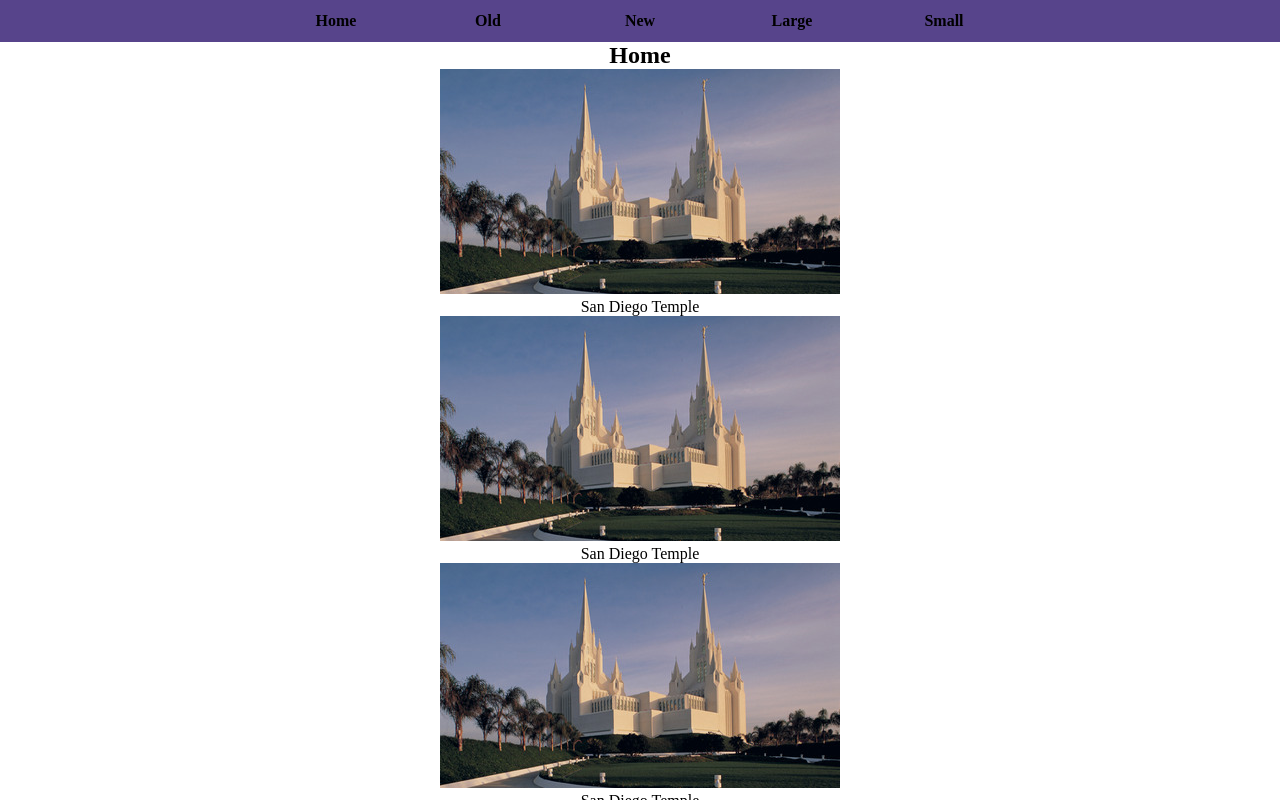
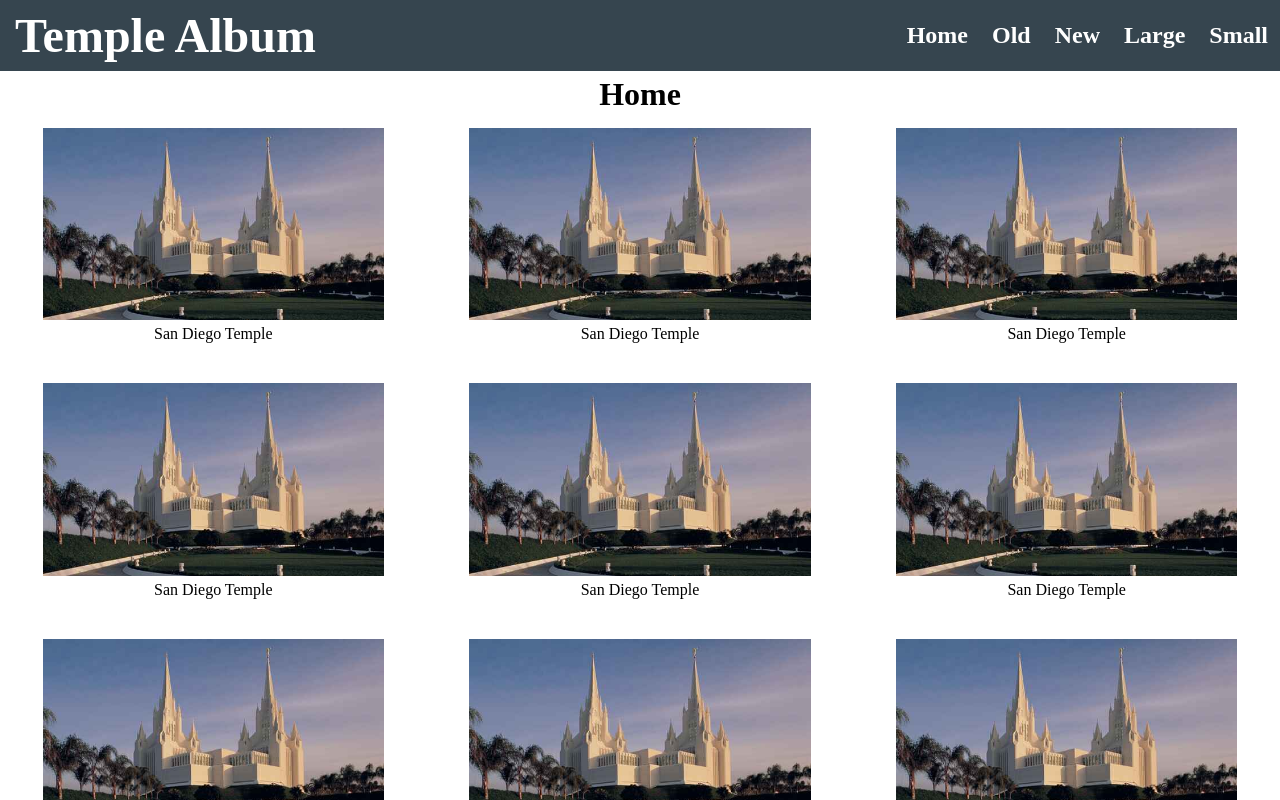
Before and after one commit to Azurelo/wdd131, a plain HTML site: page temples.html in a window 1280 px wide. Both pictures are taken after a click on the link "Home". Shown: the top 800 px of the page. Drawn offline with Linux system fonts and the light colour scheme.

Commit message:
Fixed format

```diff
--- a/scripts/temple.js
+++ b/scripts/temple.js
@@ -1,8 +1,26 @@
 const mainnav = document.querySelector('.navigation')
 const hambutton = document.querySelector('#menu');
 
-// Add a click event listender to the hamburger button and use a callback function that toggles the list element's list of classes.
 hambutton.addEventListener('click', () => {
 	mainnav.classList.toggle('show');
 	hambutton.classList.toggle('show');
 });
+
+document.addEventListener("DOMContentLoaded", function() {
+    const navigationLinks = document.querySelectorAll('.navigation a');
+
+    navigationLinks.forEach(function(link) {
+        link.addEventListener('click', function(event) {
+            event.preventDefault(); // Prevent the default link behavior
+
+            navigationLinks.forEach(function(link) {
+                link.classList.remove('active');
+            });
+
+            link.classList.add('active');
+
+            const mainTitle = document.querySelector('main h2');
+            mainTitle.textContent = link.getAttribute('title');
+        });
+    });
+});
--- a/styles/temples-large.css
+++ b/styles/temples-large.css
@@ -1,16 +1,45 @@
-@media only screen and (min-width: 40em) {
+@media only screen and (min-width: 40rem) {
+	.container{
+		display: grid;
+	grid-template-columns: repeat(2, minmax(45%, 1fr));
+	}
+}
+@media only screen and (min-width: 70rem) {
+	nav{
+		display: flex;
+		justify-content: space-between;
+		height: 71px;
+	}
+	.label{
+		display: block;
+		margin-left: 15px;
+		color: white;
+		font-size: 3rem;
+		font-weight: 700;
+		width: 60%;
+		margin-top: 8px;
+	}
 	.navigation {
 		display: flex;
+		width: 30%;
+		justify-content: flex-end;
+		align-items: center;
+		margin: 0px;
 	}
 	.navigation li {
-		display: block; /* change state in small view */
-		flex: 1 1 100%;
+		display: block;
 	}
 	.navigation a {
-		text-align: center;
+		text-align:right;
+		font-size: 1.5rem;
 	}
 	#menu {
 		display: none;
 	}
-
+	#menu h1{
+		display:block;
+	}
+	.container{
+		display: grid;
+		grid-template-columns: repeat(3, minmax(30%, 1fr));	}
 }
--- a/styles/temples.css
+++ b/styles/temples.css
@@ -9,12 +9,12 @@ main{
 }
 #menu {
 	display:flex;
-    justify-content: space-evenly;
+    justify-content: space-between;
 	font-size: 2rem;
 	font-weight:700;
 	text-decoration: none;
 	padding: .5rem .75rem;
-	background-color: rgb(69, 26, 107);
+	background-color: #36454f;
 	color: white;
     text-align: right;
 }
@@ -23,18 +23,31 @@ text-align: left;
 }
 h2{
     text-align: center;
+    font-size: 2rem;
+    margin-top: 5px;
+    margin-bottom: -5px;
 }
 figure{
-    margin: auto;
+    margin: 20px auto;
+    display: flex;
+    flex-direction: column;
+    align-items: center;
 }
 figcaption{
+    margin-top: 5px;
     text-align: center;
+}
+figure img{
+    max-width: 80%;
+    height: auto;
 }
 #menu::after {
 	content: "≡";
+    font-size: 3rem;
 }
 nav {
-	background-color: rgb(87, 68, 139);
+	background-color: #36454f;
+
 }
 .navigation {
 	list-style: none;
@@ -50,15 +63,15 @@ nav {
 	padding: .75rem;
 	text-align: center;
 	text-decoration: none;
-	color: black;
+	color: white;
 	font-weight: 700;
 	transition: 0.5s;
 	font-size: clamp(1rem, 2vmin, 1.5rem);
 }
 
 .navigation a:hover, navigation a:active {
-	color: white;
-	background-color: black;
+	color: black;
+	background-color: rgb(220, 219, 190);
 }
 
 .show li {
@@ -68,3 +81,18 @@ nav {
 #menu.show::after {
 	content: "X";
 }
+
+footer{
+    padding: 20px;
+    color: white;
+    background-color: #36454f;
+    text-align: center;
+    padding-top: 10px;
+    font-size: larger;
+}
+.active{
+    font-weight: bold;
+}
+.label{
+    display: none;
+}
--- a/temples.html
+++ b/temples.html
@@ -9,60 +9,64 @@
     <link rel="stylesheet" href="styles/temples.css">
     <link rel="stylesheet" href="styles/temples-large.css">
     <script defer src="scripts/temple.js"></script>
+    <link rel="stylesheet" href="https://fonts.googleapis.com/icon?family=Material+Icons">
 </head>
 <body>
     <header>
     <nav>
+        <div class="label">Temple Album</div>
         <div id="menu">
             <h1>Temple Album</h1>
         </div>
 	    <ul class="navigation">
-		    <li><a href="#">Home</a></li>
-		    <li><a href="#">Old</a></li>
-		    <li><a href="#">New</a></li>
-		    <li><a href="#">Large</a></li>
-		    <li><a href="#">Small</a></li>
+		    <li><a title="Home" href="#">Home</a></li>
+		    <li><a title="Old" href="#">Old</a></li>
+		    <li><a title="New" href="#">New</a></li>
+		    <li><a title="Large" href="#">Large</a></li>
+		    <li><a title="Small" href="#">Small</a></li>
 	    </ul>
     </nav>
     </header>
     <main>
         <h2>Home</h2>
+        <div class="container">
         <figure>
-            <img src="images/sandiego.jpeg" alt="San Diego Temple">
+            <img src="images/temple.jpeg" alt="San Diego Temple">
             <figcaption>San Diego Temple</figcaption>
         </figure>
         <figure>
-            <img src="images/sandiego.jpeg" alt="San Diego Temple">
+            <img src="images/temple.jpeg" alt="San Diego Temple">
             <figcaption>San Diego Temple</figcaption>
         </figure>
         <figure>
-            <img src="images/sandiego.jpeg" alt="San Diego Temple">
+            <img src="images/temple.jpeg" alt="San Diego Temple">
             <figcaption>San Diego Temple</figcaption>
         </figure>
         <figure>
-            <img src="images/sandiego.jpeg" alt="San Diego Temple">
+            <img src="images/temple.jpeg" alt="San Diego Temple">
             <figcaption>San Diego Temple</figcaption>
         </figure>
         <figure>
-            <img src="images/sandiego.jpeg" alt="San Diego Temple">
+            <img src="images/temple.jpeg" alt="San Diego Temple">
             <figcaption>San Diego Temple</figcaption>
         </figure>
         <figure>
-            <img src="images/sandiego.jpeg" alt="San Diego Temple">
+            <img src="images/temple.jpeg" alt="San Diego Temple">
             <figcaption>San Diego Temple</figcaption>
         </figure>
         <figure>
-            <img src="images/sandiego.jpeg" alt="San Diego Temple">
+            <img src="images/temple.jpeg" alt="San Diego Temple">
             <figcaption>San Diego Temple</figcaption>
         </figure>
         <figure>
-            <img src="images/sandiego.jpeg" alt="San Diego Temple">
+            <img src="images/temple.jpeg" alt="San Diego Temple">
             <figcaption>San Diego Temple</figcaption>
         </figure>
         <figure>
-            <img src="images/sandiego.jpeg" alt="San Diego Temple">
+            <img src="images/temple.jpeg" alt="San Diego Temple">
             <figcaption>San Diego Temple</figcaption>
         </figure>
+        </div>
     </main>
     <footer>
         <p>
```
Also changed, not shown: images/sandiego.jpeg (deleted), images/temple.jpeg (added).
